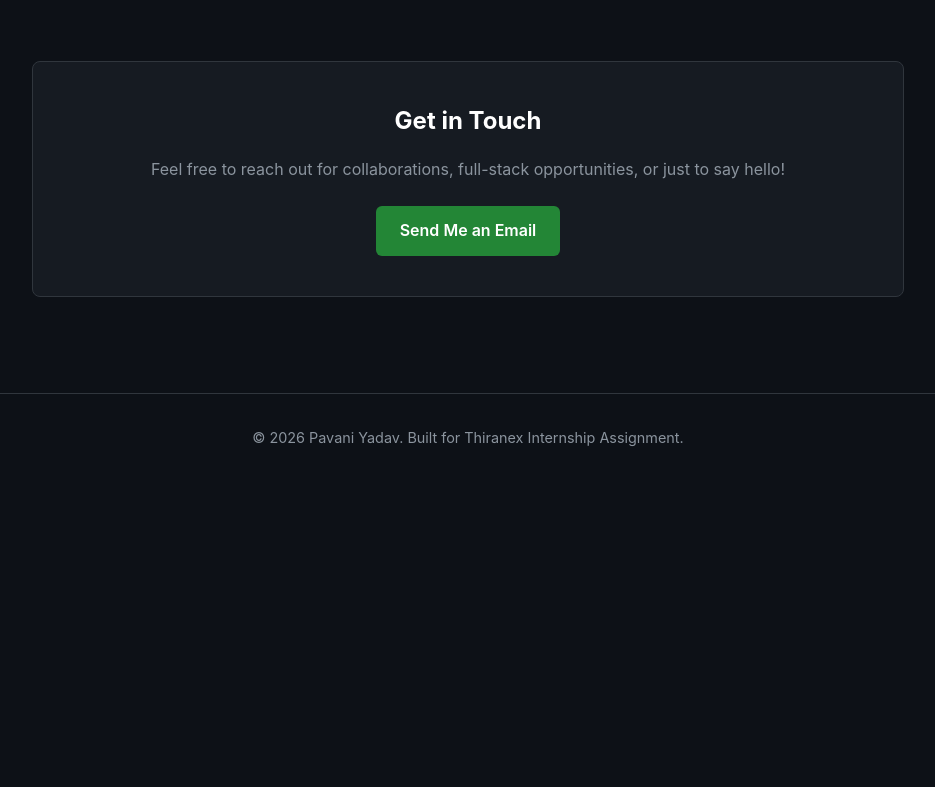
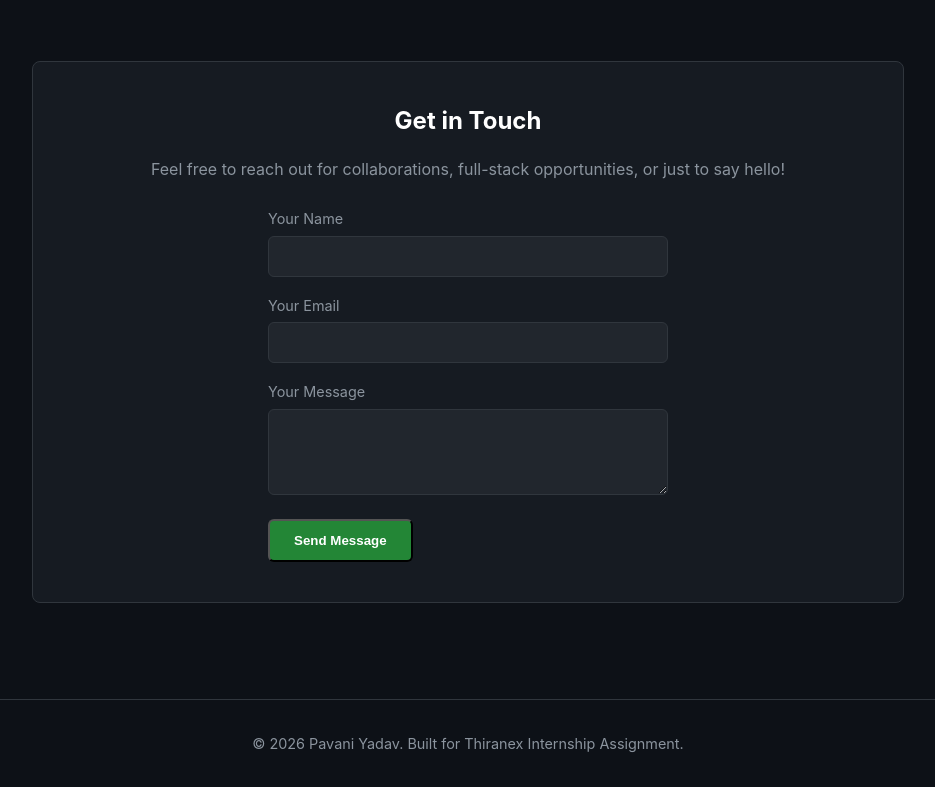
Before and after one commit to pavaniyadav226-cmyk/Protofolio, a plain HTML site: page index.html in a window 1280 px wide. Shown: the part 951-1738 px from the top of the page, without its empty margins (172-1107 px from the left). Before the commit the page ends 1432 px from the top, so only its background shows below. Drawn offline with Linux system fonts and the light colour scheme.

Commit message:
Update index.html

```diff
--- a/index.html
+++ b/index.html
@@ -278,11 +278,26 @@
         </section>
 
         <!-- Contact Section -->
-        <section id="contact" class="contact-section">
-            <h2>Get in Touch</h2>
-            <p>Feel free to reach out for collaborations, full-stack opportunities, or just to say hello!</p>
-            <a href="mailto:pavaniyadav226@gmail.com" class="btn btn-primary">Send Me an Email</a>
-        </section>
+        <!-- Contact Section -->
+<section id="contact" class="contact-section">
+    <h2>Get in Touch</h2>
+    <p>Feel free to reach out for collaborations, full-stack opportunities, or just to say hello!</p>
+    <form action="https://formspree.io/f/YOUR_FORM_ID" method="POST" style="display: flex; flex-direction: column; gap: 1rem; max-width: 400px; margin: 0 auto; text-align: left;">
+        <div>
+            <label for="name" style="font-size: 0.9rem; color: #8b949e;">Your Name</label>
+            <input type="text" id="name" name="name" required style="width: 100%; padding: 0.75rem; border-radius: 6px; border: 1px solid #30363d; background: #21262d; color: #c9d1d9; margin-top: 0.25rem;">
+        </div>
+        <div>
+            <label for="email" style="font-size: 0.9rem; color: #8b949e;">Your Email</label>
+            <input type="email" id="email" name="email" required style="width: 100%; padding: 0.75rem; border-radius: 6px; border: 1px solid #30363d; background: #21262d; color: #c9d1d9; margin-top: 0.25rem;">
+        </div>
+        <div>
+            <label for="message" style="font-size: 0.9rem; color: #8b949e;">Your Message</label>
+            <textarea id="message" name="message" rows="4" required style="width: 100%; padding: 0.75rem; border-radius: 6px; border: 1px solid #30363d; background: #21262d; color: #c9d1d9; margin-top: 0.25rem;"></textarea>
+        </div>
+        <button type="submit" class="btn btn-primary" style="align-self: flex-start; cursor: pointer;">Send Message</button>
+    </form>
+</section>
 
     </main>
 
```
